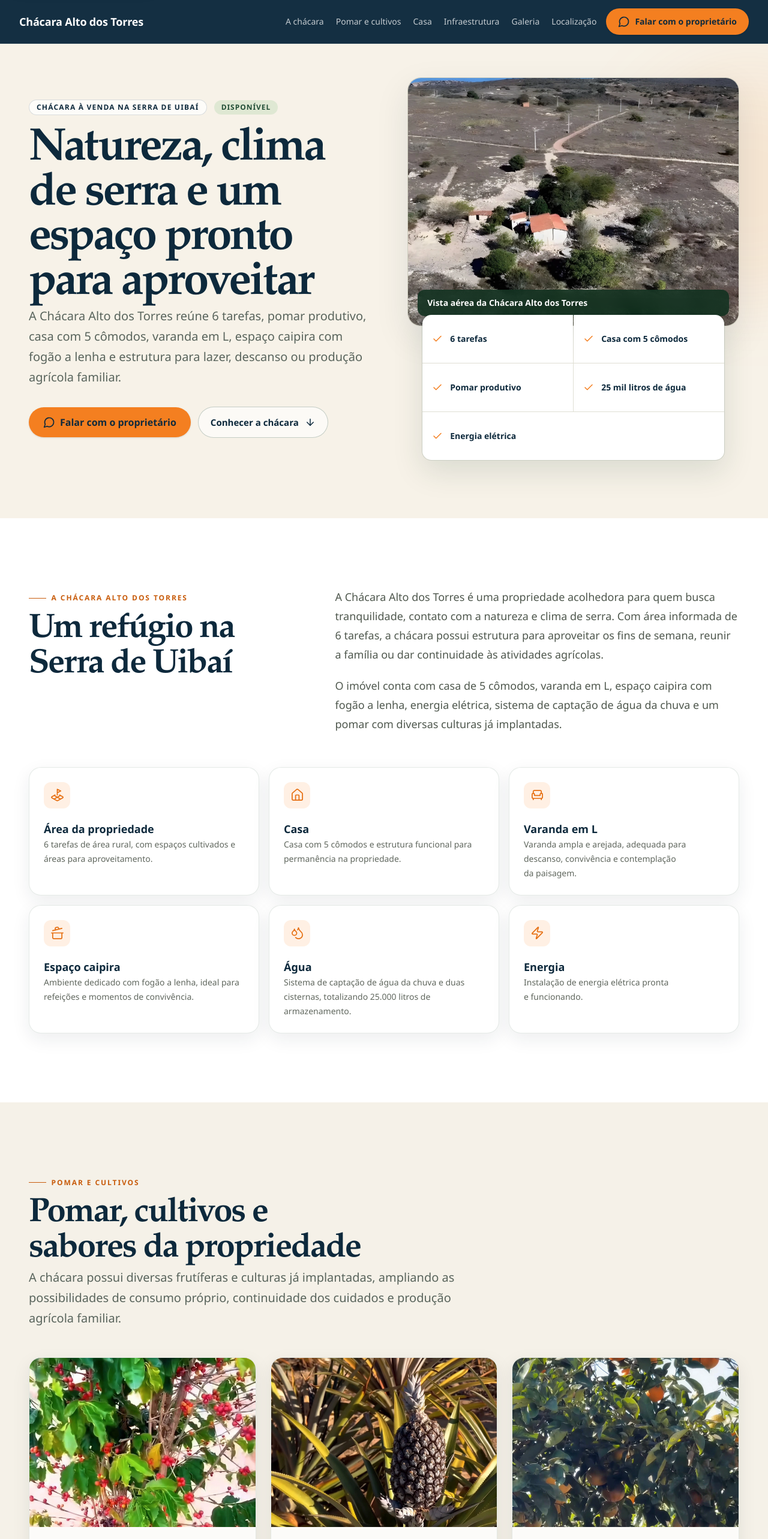
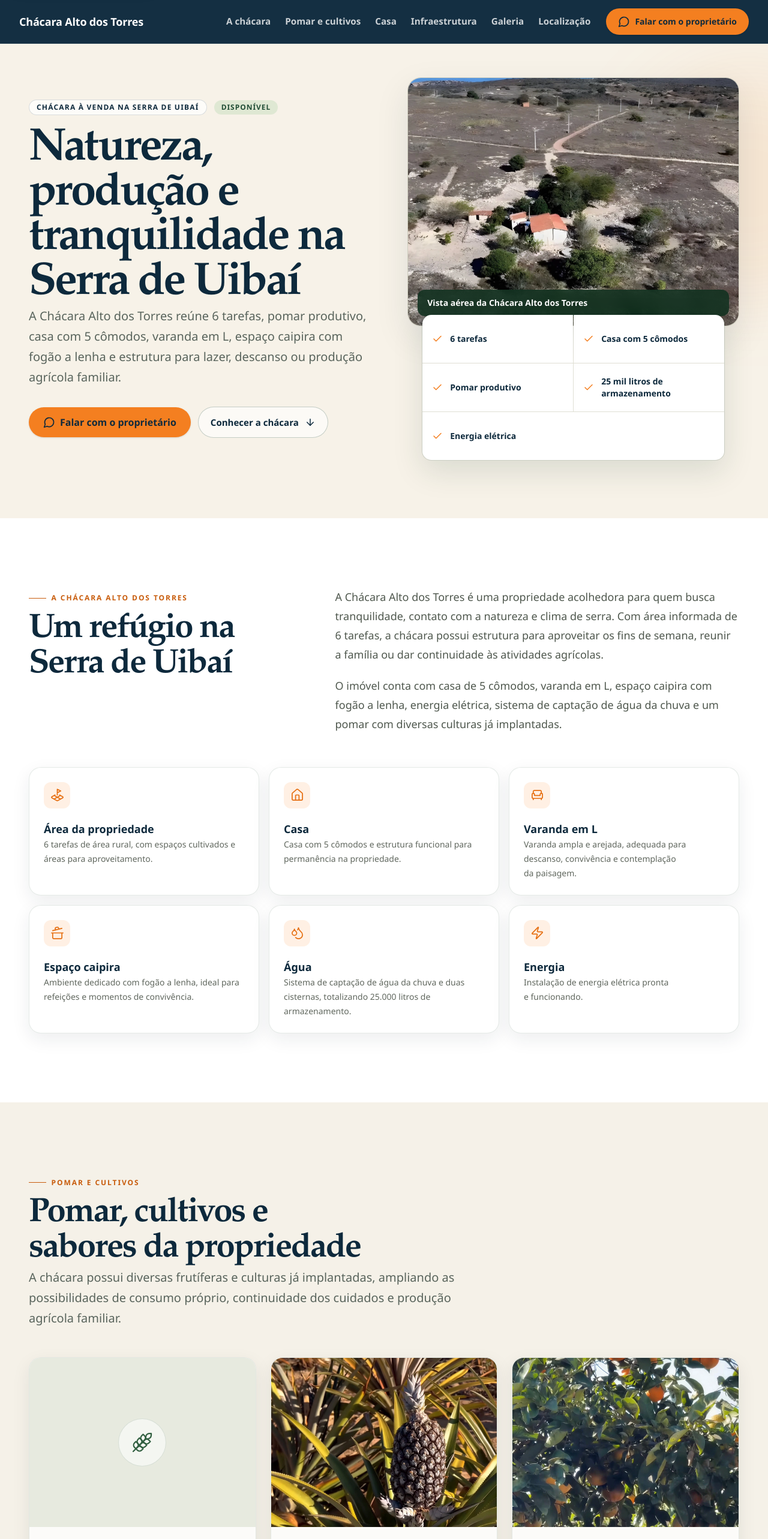
Before and after one commit to iLeviz25/chacara-alto-dos-torres, a Next.js app: page / in a window 1280 px wide. Shown: the top 2566 px of the page at 60% size. Built offline with nearby package versions, Linux system fonts and the light colour scheme.

Commit message:
Ajusta textos e identificação das fotos

```diff
--- a/src/components/Header.tsx
+++ b/src/components/Header.tsx
@@ -150,11 +150,11 @@ export function Header({
 
         <nav
           aria-label={content.navigationLabel}
-          className="ml-auto hidden items-center gap-5 xl:flex"
+          className="ml-auto hidden items-center gap-1 xl:flex"
         >
           {content.navigation.map((item) => (
             <a
-              className="rounded-sm text-sm font-medium text-white/75 outline-none motion-safe:transition hover:text-white focus-visible:ring-2 focus-visible:ring-[#ff9a4d] focus-visible:ring-offset-2 focus-visible:ring-offset-[#0d293c]"
+              className="inline-flex min-h-11 items-center rounded-lg px-2.5 py-2 text-[0.95rem] font-semibold text-white/78 outline-none motion-safe:transition hover:bg-white/[0.07] hover:text-white focus-visible:ring-2 focus-visible:ring-[#ff9a4d] focus-visible:ring-offset-2 focus-visible:ring-offset-[#0d293c]"
               href={item.href}
               key={item.href}
             >
@@ -205,7 +205,7 @@ export function Header({
           >
             {content.navigation.map((item) => (
               <a
-                className="rounded-xl px-4 py-3 text-base font-semibold text-white/85 outline-none motion-safe:transition hover:bg-white/10 hover:text-white focus-visible:ring-2 focus-visible:ring-[#ff9a4d]"
+                className="flex min-h-12 items-center rounded-xl px-4 py-3 text-base font-semibold text-white/85 outline-none motion-safe:transition hover:bg-white/10 hover:text-white focus-visible:ring-2 focus-visible:ring-[#ff9a4d]"
                 href={item.href}
                 key={item.href}
                 onClick={closeMenu}
--- a/src/components/StaticSections.tsx
+++ b/src/components/StaticSections.tsx
@@ -291,6 +291,7 @@ export function CropsSection({ content }: CropsSectionProps) {
 
             return (
               <article key={crop.id} className="card-surface overflow-hidden bg-white">
+                {crop.image ? (
                   <figure className="relative aspect-[4/3] overflow-hidden bg-[#e9e2d4]">
                     <SiteImage
                       src={crop.image.src}
@@ -300,6 +301,16 @@ export function CropsSection({ content }: CropsSectionProps) {
                       className="object-cover transition-transform duration-500 hover:scale-[1.02]"
                     />
                   </figure>
+                ) : (
+                  <div
+                    aria-hidden="true"
+                    className="grid aspect-[4/3] place-items-center bg-[#e7eadf] text-[#315f40]"
+                  >
+                    <span className="grid size-20 place-items-center rounded-full border border-[#315f40]/15 bg-white/55">
+                      <Wheat size={36} strokeWidth={1.5} />
+                    </span>
+                  </div>
+                )}
                 <div className="p-6 md:p-7">
                   <div className="mb-4 flex items-center gap-3">
                     <span className="grid size-10 place-items-center rounded-full bg-[#fff0e4] text-[#e66f12]">
--- a/src/content/property.ts
+++ b/src/content/property.ts
@@ -68,7 +68,7 @@ export interface CropItem {
   id: string;
   name: string;
   description: string;
-  image: ContentImage;
+  image: ContentImage | null;
   quantity: string | null;
   unit: string | null;
   productionStage: string | null;
@@ -429,7 +429,7 @@ export interface PropertyContent {
 }
 
 const seoDescription =
-  "Conheça a Chácara Alto dos Torres, na Serra de Uibaí: 6 tarefas, pomar produtivo, casa com 5 cômodos, varanda em L, espaço caipira, energia elétrica e 25 mil litros de armazenamento de água.";
+  "Conheça a Chácara Alto dos Torres, na Serra de Uibaí: 6 tarefas, pomar produtivo, casa com 5 cômodos, varanda em L, espaço caipira, energia elétrica e duas cisternas com capacidade total de 25 mil litros de armazenamento.";
 
 const brandLogo: ContentImage = {
   src: "/images/brand/logo-chacara-alto-dos-torres.png",
@@ -543,7 +543,7 @@ export const property: PropertyContent = {
 
   hero: {
     eyebrow: "Chácara à venda na Serra de Uibaí",
-    title: "Natureza, clima de serra e um espaço pronto para aproveitar",
+    title: "Natureza, produção e tranquilidade na Serra de Uibaí",
     subtitle:
       "A Chácara Alto dos Torres reúne 6 tarefas, pomar produtivo, casa com 5 cômodos, varanda em L, espaço caipira com fogão a lenha e estrutura para lazer, descanso ou produção agrícola familiar.",
     mainImage: {
@@ -557,7 +557,7 @@ export const property: PropertyContent = {
       "6 tarefas",
       "Casa com 5 cômodos",
       "Pomar produtivo",
-      "25 mil litros de água",
+      "25 mil litros de armazenamento",
       "Energia elétrica",
     ],
     primaryActionLabel: "Falar com o proprietário",
@@ -634,12 +634,7 @@ export const property: PropertyContent = {
         name: "Café",
         description:
           "A propriedade conta com cultivo de café, integrado às demais atividades e plantações da chácara.",
-        image: {
-          src: "/images/property/real/cafe-01.webp",
-          alt: "Cafeeiro com frutos vermelhos na Chácara Alto dos Torres",
-          caption: "Cultivo de café na chácara",
-          isPlaceholder: false,
-        },
+        image: null,
         quantity: null,
         unit: null,
         productionStage: null,
@@ -760,8 +755,9 @@ export const property: PropertyContent = {
         visible: true,
       },
       {
-        title: "25.000 litros no total",
-        description: "Capacidade total informada de armazenamento de água: 25 mil litros.",
+        title: "25.000 litros de armazenamento",
+        description:
+          "As duas cisternas totalizam a capacidade informada de 25 mil litros de armazenamento.",
         icon: "droplets",
         visible: true,
       },
@@ -808,7 +804,8 @@ export const property: PropertyContent = {
       {
         key: "water",
         label: "Água",
-        value: "Captação de água da chuva e duas cisternas, com 25.000 litros no total",
+        value:
+          "Captação de água da chuva e duas cisternas, com capacidade total de 25.000 litros de armazenamento",
         showWhenUnknown: false,
         visible: true,
       },
@@ -868,8 +865,8 @@ export const property: PropertyContent = {
       {
         id: "vista-geral-02",
         src: "/images/property/real/vista-geral-02.webp",
-        alt: "Vista ampla do terreno da chácara e da paisagem da Serra de Uibaí",
-        caption: "Vista ampla da propriedade",
+        alt: "Vista da região observada a partir da Chácara Alto dos Torres",
+        caption: "Vista da região a partir da propriedade",
         isPlaceholder: false,
         category: "overview",
         order: 2,
@@ -906,10 +903,10 @@ export const property: PropertyContent = {
         visible: true,
       },
       {
-        id: "cafe-01",
-        src: "/images/property/real/cafe-01.webp",
-        alt: "Cafeeiro com frutos vermelhos na Chácara Alto dos Torres",
-        caption: "Cultivo de café",
+        id: "frutifera-pomar-01",
+        src: "/images/property/real/frutifera-pomar-01.webp",
+        alt: "Frutífera com frutos vermelhos no pomar da Chácara Alto dos Torres",
+        caption: "Frutífera do pomar",
         isPlaceholder: false,
         category: "orchard-crops",
         order: 6,
@@ -978,8 +975,8 @@ export const property: PropertyContent = {
       {
         id: "paisagem-cerca-01",
         src: "/images/property/real/paisagem-cerca-01.webp",
-        alt: "Cerca da propriedade com a paisagem da serra ao fundo",
-        caption: "Paisagem junto à cerca da propriedade",
+        alt: "Cerca vista a partir da chácara, com a paisagem da região ao fundo",
+        caption: "Paisagem nos arredores da chácara",
         isPlaceholder: false,
         category: "landscape",
         order: 13,
@@ -989,7 +986,7 @@ export const property: PropertyContent = {
         id: "paisagem-plantio-01",
         src: "/images/property/real/paisagem-plantio-01.webp",
         alt: "Vista da área rural e de uma faixa cultivada na paisagem da serra",
-        caption: "Área rural e cultivo vistos da chácara",
+        caption: "Paisagem nos arredores da chácara",
         isPlaceholder: false,
         category: "landscape",
         order: 14,
@@ -999,7 +996,7 @@ export const property: PropertyContent = {
         id: "acesso-01",
         src: "/images/property/real/acesso-01.webp",
         alt: "Estrada de terra na serra com vista para a área urbana ao longe",
-        caption: "Estrada de acesso na região da chácara",
+        caption: "Estrada de acesso à região",
         isPlaceholder: false,
         category: "access",
         order: 15,
@@ -1220,7 +1217,7 @@ export const property: PropertyContent = {
       {
         id: "agua-armazenada",
         question: "Existe água armazenada?",
-        answer: "Sim. A propriedade conta com captação de água da chuva e duas cisternas, com capacidades informadas de 15.000 e 10.000 litros.",
+        answer: "Sim. A propriedade conta com captação de água da chuva e duas cisternas, com capacidades informadas de 15.000 e 10.000 litros, totalizando 25.000 litros de armazenamento.",
         order: 4,
         visible: true,
       },
@@ -1257,8 +1254,8 @@ export const property: PropertyContent = {
     directSaleLabel: "Contato direto com o proprietário.",
     backgroundImage: {
       src: "/images/property/real/vista-geral-02.webp",
-      alt: "Vista ampla da Chácara Alto dos Torres e da paisagem da Serra de Uibaí",
-      caption: "Vista ampla da propriedade",
+      alt: "Vista da região observada a partir da Chácara Alto dos Torres",
+      caption: "Vista da região a partir da propriedade",
       isPlaceholder: false,
     },
   },
```
Also changed, not shown: public/images/property/real/frutifera-pomar-01.webp (renamed from public/images/property/real/cafe-01.webp), 1 other file (tests, documents, lock files or other folders). Lines whose indentation alone changed are shown as unchanged.
